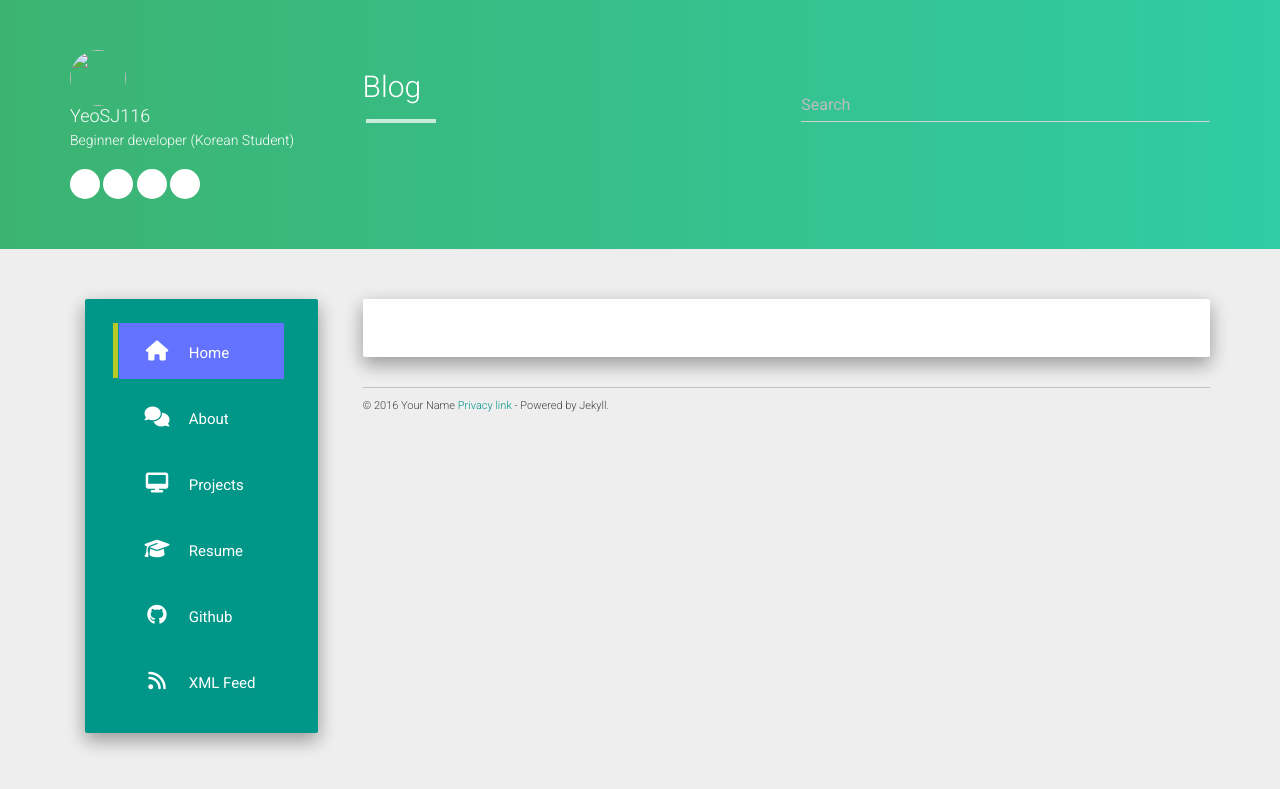
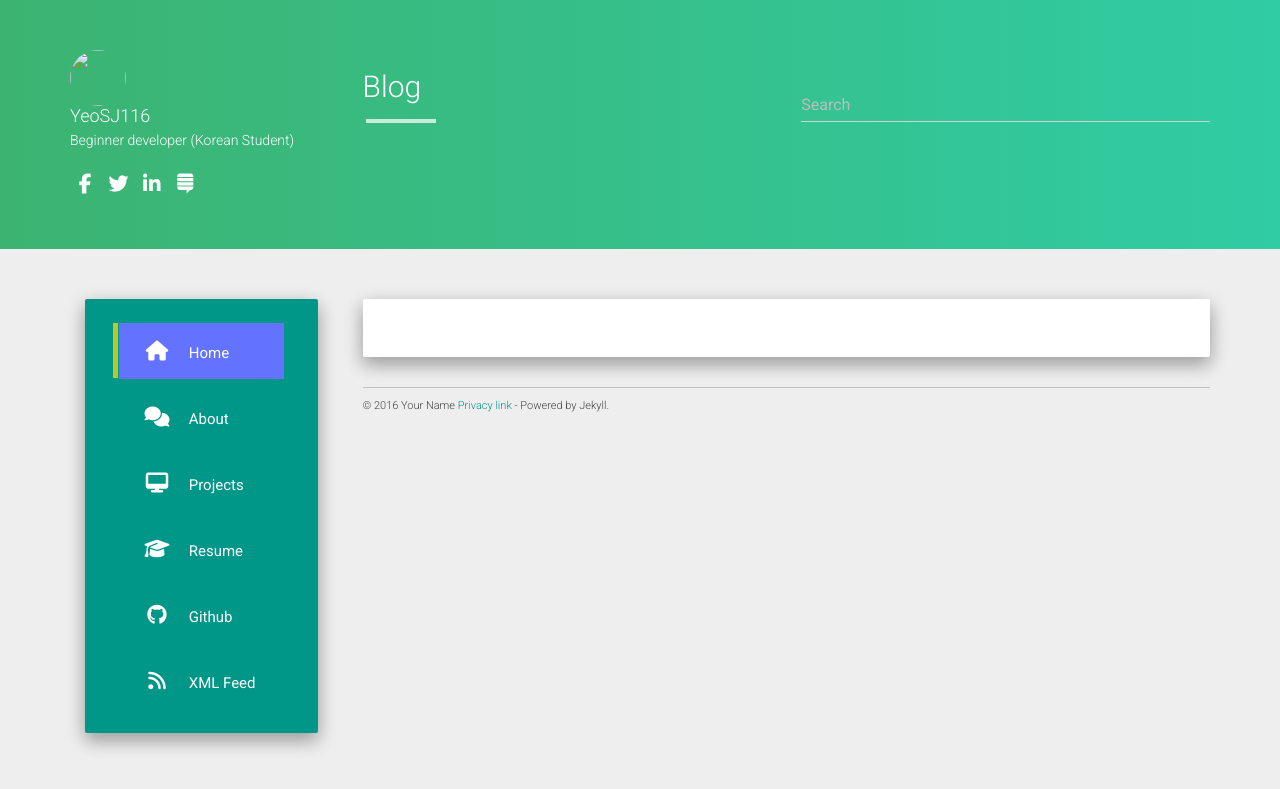
Before and after one commit to YeoSJ116/YeoSJ116.github.io, a Jekyll site: the page built from index.html, in a window 1280 px wide. Shown: the top 789 px of the page. Built offline with Jekyll 4.4.1, drawn with Linux system fonts in a browser that asks for light colours; nearby versions of some CDN libraries; the list of posts is cut into pages by our own code.

Commit message:
Update main.css

```diff
--- a/static/css/main.css
+++ b/static/css/main.css
@@ -1,7 +1,5 @@
 .main.outer{padding-top: 50px;}
 .header-panel.shadow-z-2 {
-    background: -moz-linear-gradient(top, #3CB371 0%, #30CCA4 100%);
-    background: -webkit-linear-gradient(top, #3CB371 0%, #30CCA4 100%);
     background: linear-gradient(to right, #3CB371 0%, #30CCA4 100%);
     padding: 50px 0 50px 0;
     width: 100%;
@@ -52,20 +50,20 @@ p.info a {
     margin: 20px 0 0;
 }
 .icon {
-    background: rgb(255, 255, 255);
+    background: transparent;
     border-radius: 100%;
     text-align: center;
     line-height: 20px;
     font-size: 20px;
-    color: transparent;
+    color: white;
     padding: 5px;
     width: 30px;
     height: 30px;
     display: inline-block;
 }
 .icon:hover {
-    color: rgb(255, 255, 255);
-    background: transparent;
+    color: transparent;
+    background: white;
 }
 .menu ul li {
     list-style: none;
```
